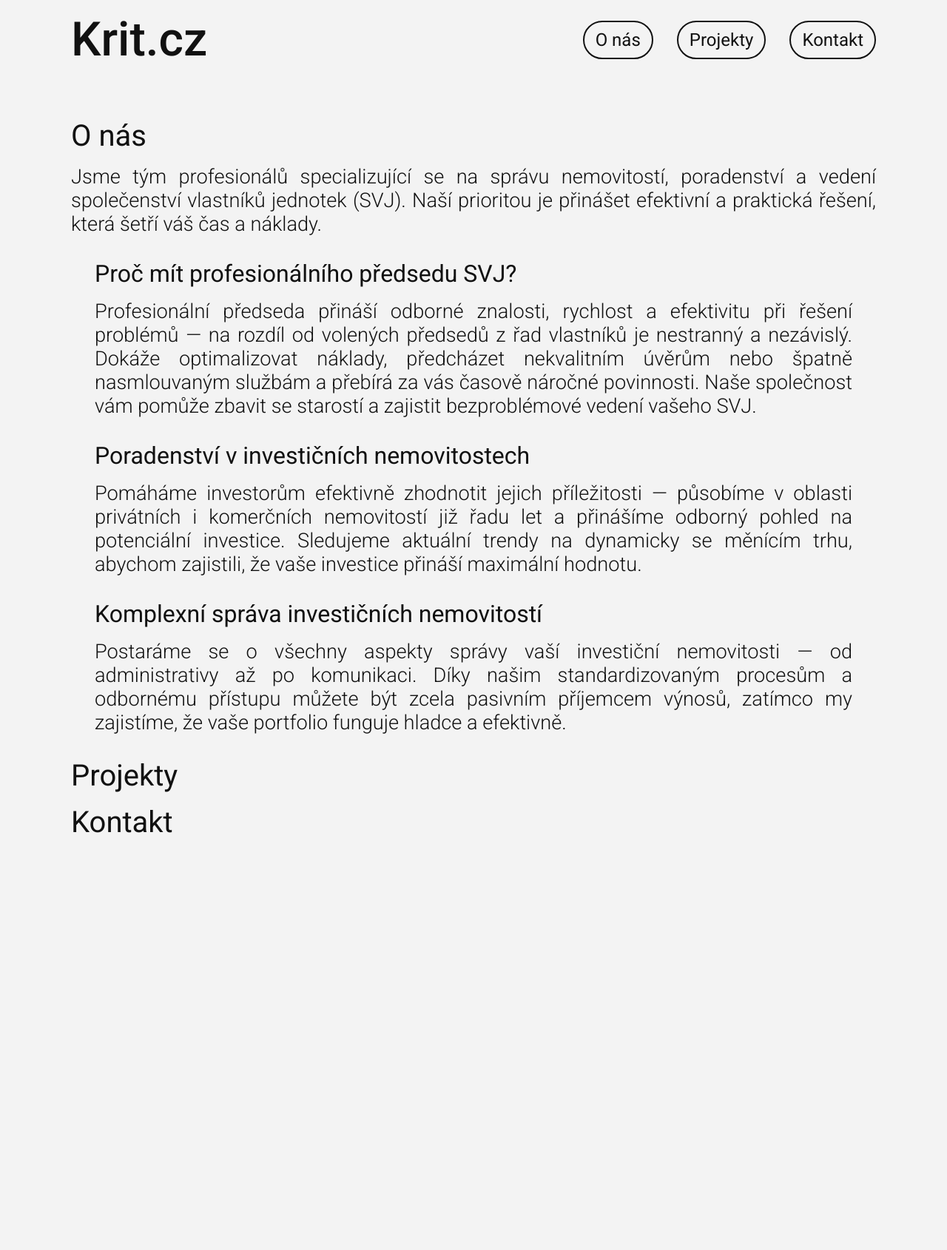
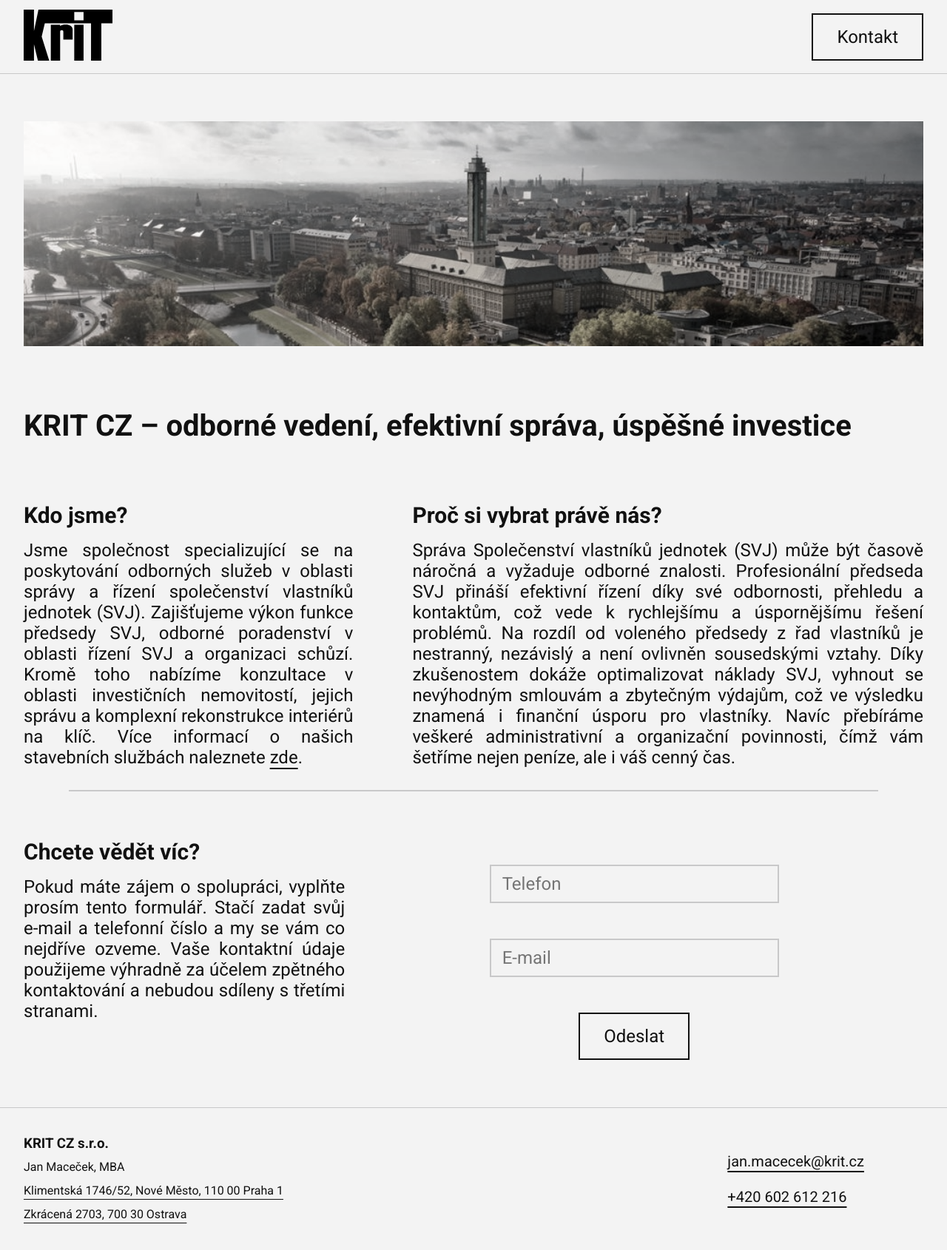
Before and after one commit to fyihany/krit, a plain HTML site: page index.html in a window 1280 px wide. Shown: the whole page at 74% size. Before the commit the page ends 1151 px from the top, so only its background shows below. Drawn offline with Linux system fonts and the light colour scheme.

Commit message:
Téměř hotov

```diff
--- a/css/style.css
+++ b/css/style.css
@@ -1,117 +1,286 @@
 @import url('https://fonts.googleapis.com/css2?family=Manrope&family=Roboto:ital,wght@0,100..900;1,100..900&display=swap');
+
+:root {
+    --primary-color: #111111;
+    --secondary-color: #F3F3F3;
+    --tertiary-color: #C8C8C9;
+}
 
 * {
     font-family: "Roboto", serif;
-    color: #111111;
+    color: var(--primary-color);
     margin: 0;
     padding: 0;
     box-sizing: border-box;
+    scroll-behavior: smooth;
 }
 
 body,
 html {
-    background-color: #F3F3F3;
+    background-color: var(--secondary-color);
     min-height: 100dvh;
-    scroll-behavior: smooth;
-}
-
-body {
-    padding-inline: 6rem;
-    padding-top: 8rem;
 }
 
 header {
     display: flex;
     justify-content: space-between;
     align-items: center;
+    padding-block: .5rem;
+    padding-inline: 2rem;
+    position: fixed;
+    width: 100%;
+    height: 100px;
+    background-color: var(--secondary-color);
+    gap: 1rem;
+    z-index: 100;
+    border-bottom: 1px solid var(--tertiary-color);
+}
+
+main {
+    padding-inline: 2rem;
+}
+
+h1 {
+    margin-block: 5rem;
+    font-size: 40px;
+}
+
+.header__placeholder {
+    width: 100%;
+    height: 100px;
+}
+
+.city__panorama {
+    margin-top: 4rem;
+    width: 100%;
+    align-self: center;
+    filter: grayscale(0.8);
+}
+
+.main__photo {
+    position: absolute;
+    width: 210px;
+    right: 10%;
+    top: 0;
+}
+
+.btn__box {
+    z-index: 1;
+}
+
+.btn {
+    position: relative;
+    background-color: transparent;
+    outline: none;
+    border: 2px solid var(--primary-color);
+    font-size: 24px;
+    padding: 1rem 2rem;
+    cursor: pointer;
+    overflow: hidden;
+    transition: color 150ms linear;
+    color: var(--primary-color);
+    text-decoration: none;
+}
+
+.btn::before {
+    content: "";
+    position: absolute;
+    bottom: 0;
+    left: 0;
+    width: 100%;
+    height: 0%;
+    background-color: var(--primary-color);
+    transition: height 150ms linear;
+    z-index: -1;
+}
+
+.btn:hover::before {
+    height: 100%;
+}
+
+.btn:hover {
+    color: var(--secondary-color);
+}
+
+.block {}
+
+.sections::after {
+    content: "";
+    position: absolute;
+    bottom: 0;
+    left: 5%;
+    width: 90%;
+    height: 2px;
+    background-color: var(--tertiary-color);
+}
+
+h2 {
+    font-size: 30px;
+}
+
+.sections {
+    display: flex;
+    justify-content: space-evenly;
+    align-items: start;
+    flex-wrap: nowrap;
+    gap: 5rem;
+    position: relative;
+    padding-bottom: 2rem;
     margin-bottom: 4rem;
+}
+
+.par {
+    margin-top: 1rem;
+    font-size: 24px;
+    text-align: justify;
+}
+
+.about__us {}
+
+.why__us {}
+
+.our__projects {
+    display: flex;
+    flex-direction: column;
+    align-items: center;
+    gap: 3rem;
+    margin-bottom: 4rem;
+}
+
+.image__container {
+    display: flex;
+    justify-content: space-evenly;
+}
+
+.example__img {
+    width: 20%;
+    filter: grayscale(0.3);
+    cursor: pointer;
+    transition: all 200ms linear;
+}
+
+.example__img:hover {
+    box-shadow: 0 0 5px 1px var(--primary-color);
+}
+
+.contact__us {
+    margin-bottom: 4rem;
+}
+
+.contact__us__box {
+    display: flex;
+}
+
+.contact__us__text {
+    flex: 1;
+}
+
+form {
+    flex: 1.8;
+    display: flex;
+    flex-direction: column;
+    justify-content: center;
+    align-items: center;
+    gap: 3rem;
+}
+
+.form_input {
+    width: 50%;
+    padding: 10px 15px;
+    font-size: 24px;
+    outline: none;
+    background-color: var(--secondary-color);
+    border: 2px solid var(--tertiary-color);
+    transition: all 150ms linear;
+}
+
+.form_input:focus {
+    border: 2px solid var(--primary-color);
+}
+
+.form_input:valid {
+    border: 2px solid green;
+}
+
+input:-webkit-autofill {
+    /* background-color: var(--secondary-color) !important; */
+    -webkit-box-shadow: 0 0 0px 1000px var(--secondary-color) inset !important;
+}
+
+footer {
+    display: flex;
+    justify-content: space-between;
+    padding-inline: 2rem;
+    padding-block: 2rem;
+    border-top: 1px solid var(--tertiary-color);
+    line-height: 2rem;
+}
+
+.initials {
+    display: flex;
+    flex-direction: column;
+}
+
+.contact_info {
+    display: flex;
+    flex-direction: column;
+    justify-content: center;
+    align-items: flex-start;
+    padding-right: 5rem;
+    font-size: 20px;
+    gap: 1rem;
+}
+
+.link {
+    text-underline-offset: 6px;
+    transition: all 150ms linear;
+}
+
+.link:hover {
+    text-decoration-color: var(--secondary-color);
+}
+
+/* Modal background */
+#modal {
+    display: none;
     position: fixed;
     top: 0;
     left: 0;
     width: 100%;
-    padding-inline: 6rem;
-    padding-block: 1rem;
-    background-color: #F3F3F3;
+    height: 100%;
+    background-color: rgba(0, 0, 0, 0.5);
+    justify-content: center;
+    align-items: center;
+    z-index: 100;
 }
 
 
-.nav__header {
+
+/* Modal content */
+#modal div {
+    background-color: var(--secondary-color);
+    padding: 20px;
+    max-width: 600px;
+    width: 100%;
     display: flex;
-    flex: 1;
-    justify-content: end;
-    gap: 2rem;
+    flex-direction: column;
+    justify-content: center;
+    align-items: center;
+    gap: 4rem;
+    font-size: 2rem;
+    z-index: 100;
+    animation: fadeIn 0.3s ease-in-out;
 }
 
-.nav__btn {
-    position: relative;
-    text-decoration: none;
-    padding: 10px 15px;
-    border-radius: 100vh;
-    font-size: 24px;
-    outline: none;
-    border: 2px solid #111111;
-    color: #111111;
-    background-color: transparent;
-    overflow: hidden;
-    z-index: 0;
-    transition: color 200ms linear;
+/* Modal fade-in animation */
+@keyframes fadeIn {
+    from {
+        opacity: 0;
+        transform: scale(0.9);
+    }
+
+    to {
+        opacity: 1;
+        transform: scale(1);
+    }
 }
-
-.nav__btn::before {
-    content: '';
-    position: absolute;
-    top: 100%;
-    left: 0;
-    width: 100%;
-    height: 100%;
-    background-color: #111111;
-    z-index: -1;
-    transition: top 200ms linear;
-}
-
-.nav__btn:hover {
-    color: #F3F3F3;
-}
-
-.nav__btn:hover::before {
-    top: 0;
-}
-
-.logo__box {
-    flex: 2;
-}
-
-.home {
-    text-decoration: none;
-}
-
-h1 {
-    font-weight: 500;
-    font-size: 4rem;
-}
-
-h2 {
-    font-size: 2.5rem;
-    font-weight: 400;
-    margin-bottom: 1rem;
-}
-
-h3 {
-    font-weight: 400;
-    font-size: 2rem;
-    margin-bottom: 1rem;
-}
-
-#about__us {
-    margin-block: 2rem;
-    text-align: justify;
-}
-
-p {
-    font-size: 1.7rem;
-    font-weight: 300;
-}
-
-article {
-    margin: 2rem;
-}
--- a/index.html
+++ b/index.html
@@ -10,73 +10,98 @@
 
 <body>
     <header>
-        <a href="https://krit.cz" class="home">
-            <div class="logo__box">
-                <h1>Krit.cz</h1>
-            </div>
+        <a href="#">
+            <img src="./img/logo.svg" class="logo" alt="logo of the krit.cz company" width="120">
         </a>
-        <nav class="nav__header">
-            <a href="#about__us" class="nav__btn">O&nbsp;nás</a>
-            <a href="#projects" class="nav__btn">Projekty</a>
-            <a href="#contact" class="nav__btn">Kontakt</a>
-        </nav>
+
+        <div class="btn__box">
+            <a href="#contact" class="btn">Kontakt</a>
+        </div>
     </header>
 
     <main>
-        <section id="about__us">
-            <h2>O nás</h2>
-            <p>
-                Jsme tým profesionálů specializující se na správu nemovitostí, poradenství a vedení společenství
-                vlastníků jednotek
-                (SVJ). Naší prioritou je přinášet efektivní a praktická řešení, která šetří váš čas a náklady.
-            </p>
+        <div class="header__placeholder"></div>
+        <img src="./img/city_panorama.jpg" class="city__panorama" alt="ostrava city panorama">
+        <h1>KRIT&nbsp;CZ&nbsp;– odborné&nbsp;vedení, efektivní&nbsp;správa, úspěšné&nbsp;investice</h1>
+        <div class="sections">
+            <section class="block about__us">
+                <h2>Kdo jsme?</h2>
+                <p class="par">Jsme společnost specializující se na poskytování odborných služeb v oblasti správy a
+                    řízení společenství vlastníků
+                    jednotek (SVJ). Zajišťujeme výkon funkce předsedy SVJ, odborné poradenství v oblasti řízení SVJ a
+                    organizaci schůzí.
+                    Kromě toho nabízíme konzultace v oblasti investičních nemovitostí, jejich správu a komplexní
+                    rekonstrukce interiérů na
+                    klíč. Více informací o našich stavebních službách naleznete <a class="link"
+                        href="https://kompletnistavebni.webnode.cz/" target="_blank" rel="noopener">zde</a>.</p>
+            </section>
 
-            <article id="professional__chairman">
-                <h3>Proč mít profesionálního předsedu SVJ?</h3>
-                <p>
-                    Profesionální předseda přináší odborné znalosti, rychlost a efektivitu při řešení problémů — na
-                    rozdíl od
-                    volených předsedů z řad vlastníků je nestranný a nezávislý. Dokáže optimalizovat náklady, předcházet
-                    nekvalitním
-                    úvěrům nebo špatně nasmlouvaným službám a přebírá za vás časově náročné povinnosti. Naše společnost
-                    vám pomůže
-                    zbavit se starostí a zajistit bezproblémové vedení vašeho SVJ.
+            <section class="why__us">
+                <h2>Proč si vybrat právě nás?</h2>
+                <p class="par">
+                    Správa Společenství vlastníků jednotek (SVJ) může být časově náročná a vyžaduje odborné znalosti.
+                    Profesionální
+                    předseda SVJ přináší efektivní řízení díky své odbornosti, přehledu a kontaktům, což vede k
+                    rychlejšímu
+                    a
+                    úspornějšímu řešení problémů. Na rozdíl od voleného předsedy z řad vlastníků je nestranný, nezávislý
+                    a
+                    není
+                    ovlivněn sousedskými vztahy. Díky zkušenostem dokáže optimalizovat náklady SVJ, vyhnout se
+                    nevýhodným
+                    smlouvám a
+                    zbytečným výdajům, což ve výsledku znamená i finanční úsporu pro vlastníky. Navíc přebíráme veškeré
+                    administrativní a organizační povinnosti, čímž vám šetříme nejen peníze, ale i váš cenný čas.
                 </p>
-            </article>
+        </div>
 
-            <article id="investment__advice">
-                <h3>Poradenství v investičních nemovitostech</h3>
-                <p>
-                    Pomáháme investorům efektivně zhodnotit jejich příležitosti — působíme v oblasti privátních i
-                    komerčních
-                    nemovitostí již řadu let a přinášíme odborný pohled na potenciální investice. Sledujeme aktuální
-                    trendy na
-                    dynamicky se měnícím trhu, abychom zajistili, že vaše investice přináší maximální hodnotu.
+        <section id="contact" class="contact__us">
+            <h2>Chcete vědět víc?</h2>
+            <div class="contact__us__box">
+                <p class="par contact__us__text">
+                    Pokud máte zájem o spolupráci, vyplňte prosím tento formulář. Stačí zadat svůj e-mail a telefonní
+                    číslo
+                    a my se vám co
+                    nejdříve ozveme. Vaše kontaktní údaje použijeme výhradně za účelem zpětného kontaktování a nebudou
+                    sdíleny s třetími
+                    stranami.
                 </p>
-            </article>
+                <form id="contact__form">
+                    <form action="#" id="contact__form">
+                        <input class="form_input" type="tel" name="phone" id="phone"
+                            pattern="^(\+?[0-9]{1,4}\s?)?([0-9]{3}\s?[0-9]{3}\s?[0-9]{3})$" placeholder="Telefon"
+                            required
+                            oninvalid="this.setCustomValidity('Zadejte správně telefonní číslo v těchto formátech:\n\n+420 123 456 789\n\n 123 456 789\n\nTelefonní číslo může být zadáno s mezerami i bez mezer.')"
+                            oninput="this.setCustomValidity('')">
 
-            <article id="property__management">
-                <h3>Komplexní správa investičních nemovitostí</h3>
-                <p>
-                    Postaráme se o všechny aspekty správy vaší investiční nemovitosti — od administrativy až po
-                    komunikaci. Díky
-                    našim standardizovaným procesům a odbornému přístupu můžete být zcela pasivním příjemcem výnosů,
-                    zatímco my
-                    zajistíme, že vaše portfolio funguje hladce a efektivně.
-                </p>
-            </article>
-        </section>
+                        <input class="form_input" type="email" name="mail" id="mail" placeholder="E-mail" required
+                            oninvalid="this.setCustomValidity('Zadejte platnou e-mailovou adresu ve formátu:\n\njmeno@domena.cz')"
+                            oninput="this.setCustomValidity('')">
 
-        <section id="projects">
-            <h2>Projekty</h2>
-        </section>
-
-        <section id="contact">
-            <h2>Kontakt</h2>
+                        <div class="btn__box">
+                            <button type="submit" class="btn">Odeslat</button>
+                        </div>
+                    </form>
+                </form>
+            </div>
         </section>
     </main>
 
-    <footer></footer>
+
+    <footer>
+        <div class="initials">
+            <h3>KRIT CZ s.r.o.</h3>
+            <p>Jan Maceček, MBA</p>
+            <a class="link" href="https://maps.app.goo.gl/cHVFEwwHJpHHbncj8" target="_blank"
+                rel="noopener nofollow noreferrer">Klimentská 1746/52, Nové Město, 110 00 Praha 1</a>
+            <a class="link" href="https://maps.app.goo.gl/65XVQRV7c4HDJCSY6" target="_blank"
+                rel="noopener nofollow noreferrer">Zkrácená 2703, 700 30 Ostrava</a>
+        </div>
+        <div class="contact_info">
+            <a class="link" href="mailto:hanus.t1922@gmail.cz">jan.macecek@krit.cz</a>
+            <a class="link" href="tel:+420 602 612 216 ">+420 602 612 216</a>
+        </div>
+    </footer>
 
     <script src="./js/script.js"></script>
 </body>
```
Also changed, not shown: js/script.js (+83 -0 lines), img/city_panorama.jpg (added), img/examples/example_2.jpg (added), img/examples/example_3.jpg (added), img/logo.svg (added), img/main_photo.jpg (added), 5 other files.
